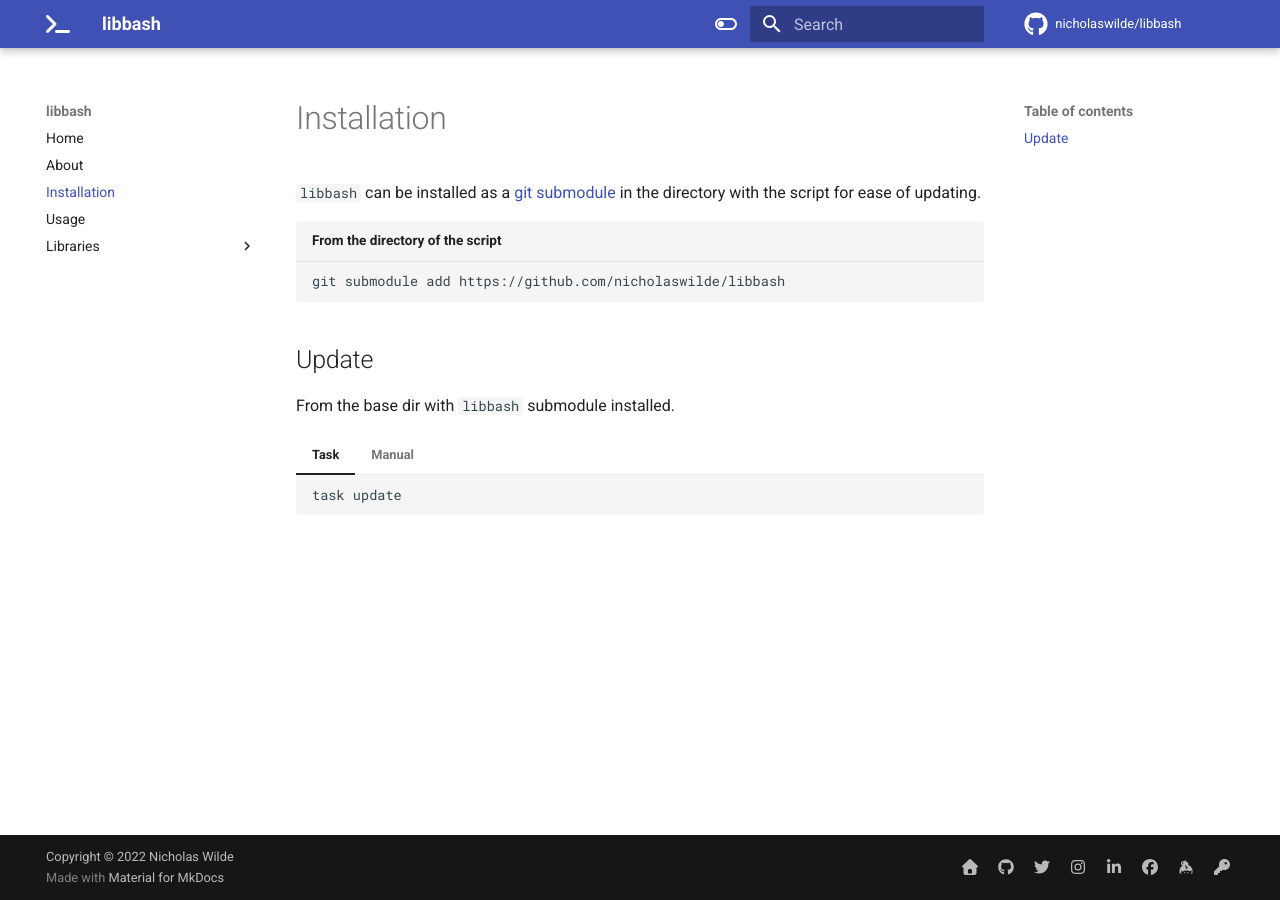
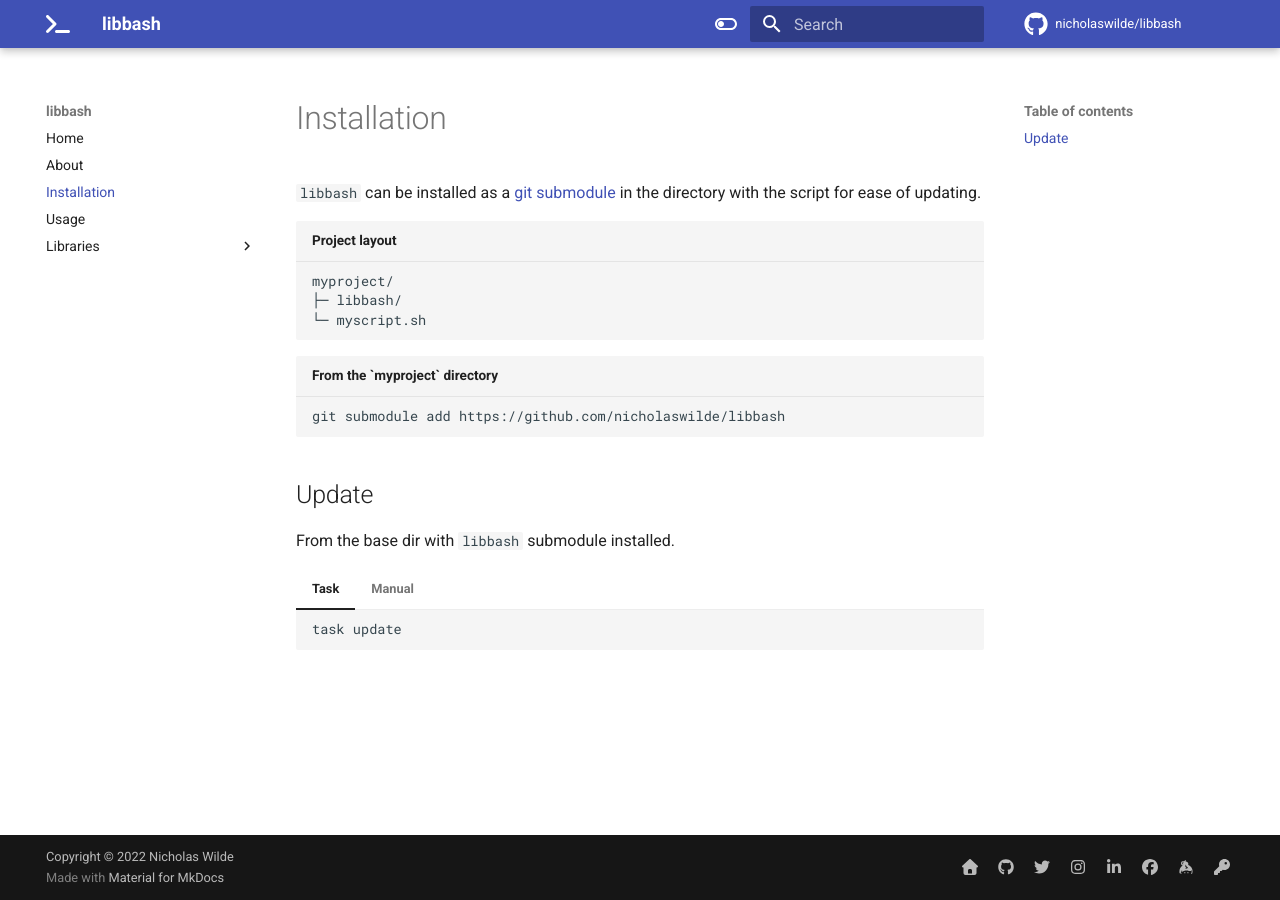
Before and after one commit to nicholaswilde/bash-lib, an MkDocs documentation site: the page built from docs/installation.md, in a window 1280 px wide. Built offline with MkDocs 1.6.1 and Material for MkDocs 9.7.7, drawn with Linux system fonts in a browser that asks for light colours; comment, search, counter and statistics services are not loaded.

Commit message:
feat: add dir structure
Signed-off-by: nιcнolaѕ wιlde <ncwilde43@gmail.com>

````diff
--- a/docs/installation.md
+++ b/docs/installation.md
@@ -2,7 +2,13 @@
 
 `libbash` can be installed as a [git submodule][1] in the directory with the script for ease of updating.
 
-```shell title="From the directory of the script"
+```shell title="Project layout"
+myproject/
+├─ libbash/
+└─ myscript.sh
+```
+
+```shell title="From the `myproject` directory"
 git submodule add https://github.com/nicholaswilde/libbash
 ```
 
````
